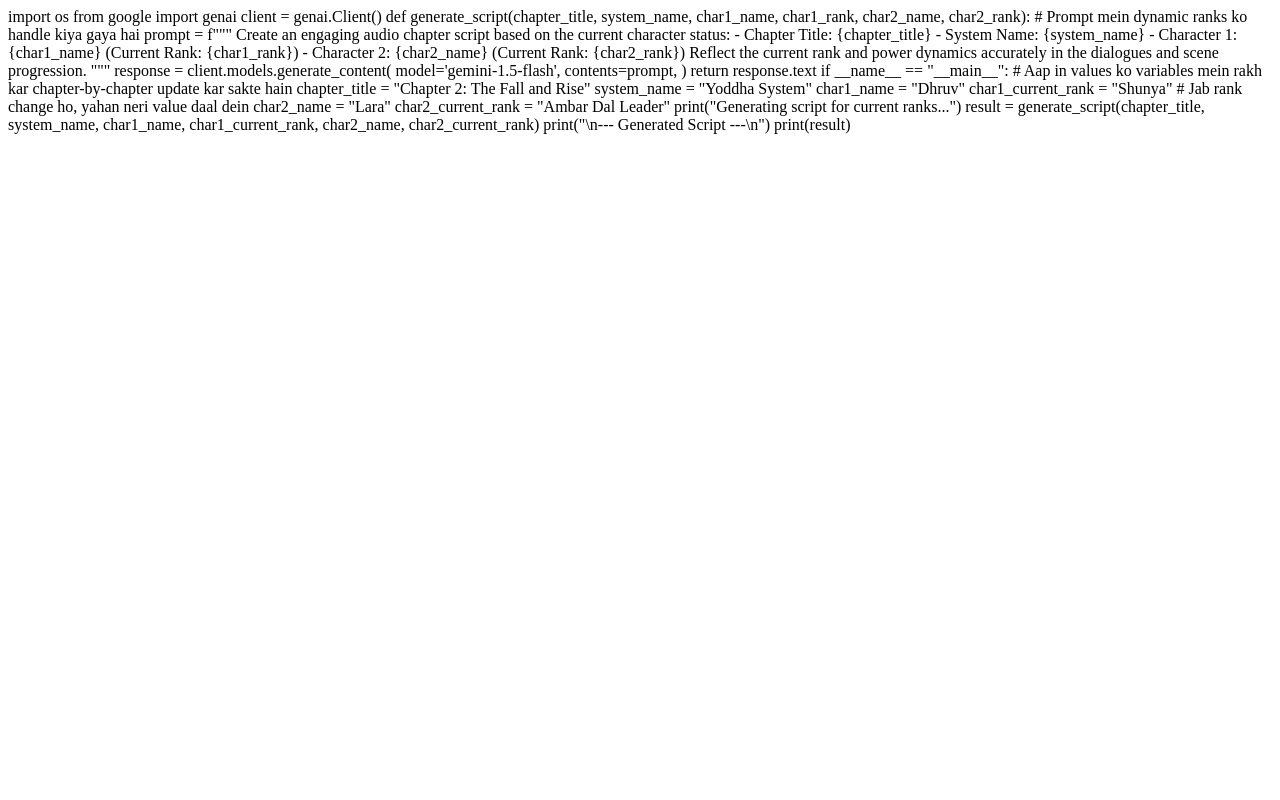
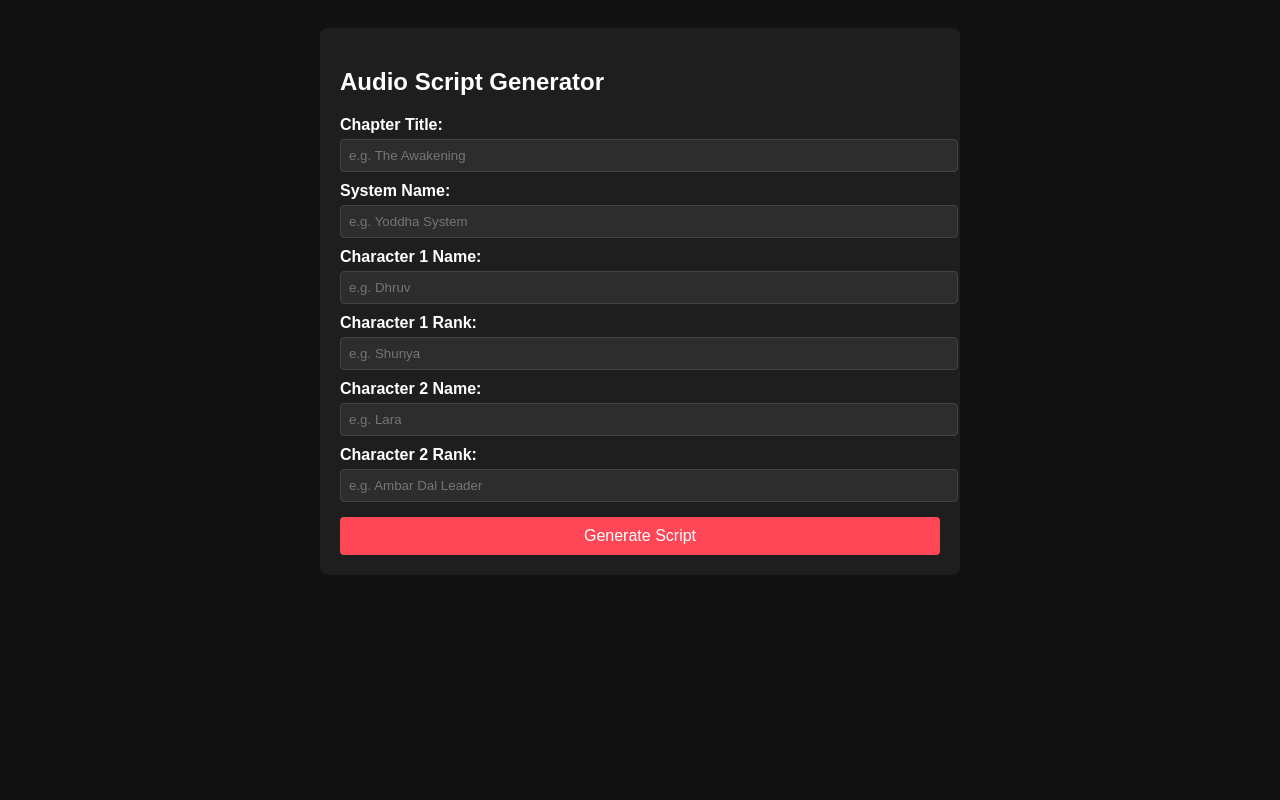
Before and after one commit to badmashromeo0007-design/-, a Flask app: page / in a window 1280 px wide. Run offline with Flask 3, Linux system fonts and the light colour scheme.

Commit message:
Update HTML template for audio script generator

```diff
--- a/templates/index.html
+++ b/templates/index.html
@@ -1,39 +1,48 @@
-import os
-from google import genai
+<!DOCTYPE html>
+<html lang="en">
+<head>
+    <meta charset="UTF-8">
+    <meta name="viewport" content="width=device-width, initial-scale=1.0">
+    <title>Audio Script Generator</title>
+    <style>
+        body { font-family: Arial, sans-serif; background-color: #121212; color: #fff; padding: 20px; }
+        .container { max-width: 600px; margin: auto; background: #1e1e1e; padding: 20px; border-radius: 8px; }
+        label { display: block; margin-top: 10px; font-weight: bold; }
+        input, select, textarea { width: 100%; padding: 8px; margin-top: 5px; background: #2d2d2d; border: 1px solid #444; color: #fff; border-radius: 4px; }
+        button { margin-top: 15px; width: 100%; padding: 10px; background: #ff4757; color: white; border: none; font-size: 16px; border-radius: 4px; cursor: pointer; }
+        button:hover { background: #ff6b81; }
+        .result { margin-top: 20px; background: #2d2d2d; padding: 15px; border-radius: 4px; white-space: pre-wrap; }
+    </style>
+</head>
+<body>
+    <div class="container">
+        <h2>Audio Script Generator</h2>
+        <form method="POST">
+            <label>Chapter Title:</label>
+            <input type="text" name="chapter_title" placeholder="e.g. The Awakening" required>
 
-client = genai.Client()
+            <label>System Name:</label>
+            <input type="text" name="system_name" placeholder="e.g. Yoddha System" required>
 
-def generate_script(chapter_title, system_name, char1_name, char1_rank, char2_name, char2_rank):
-    # Prompt mein dynamic ranks ko handle kiya gaya hai
-    prompt = f"""
-    Create an engaging audio chapter script based on the current character status:
-    - Chapter Title: {chapter_title}
-    - System Name: {system_name}
-    - Character 1: {char1_name} (Current Rank: {char1_rank})
-    - Character 2: {char2_name} (Current Rank: {char2_rank})
+            <label>Character 1 Name:</label>
+            <input type="text" name="char1_name" placeholder="e.g. Dhruv" required>
 
-    Reflect the current rank and power dynamics accurately in the dialogues and scene progression.
-    """
+            <label>Character 1 Rank:</label>
+            <input type="text" name="char1_rank" placeholder="e.g. Shunya" required>
 
-    response = client.models.generate_content(
-        model='gemini-1.5-flash',
-        contents=prompt,
-    )
+            <label>Character 2 Name:</label>
+            <input type="text" name="char2_name" placeholder="e.g. Lara" required>
 
-    return response.text
+            <label>Character 2 Rank:</label>
+            <input type="text" name="char2_rank" placeholder="e.g. Ambar Dal Leader" required>
 
-if __name__ == "__main__":
-    # Aap in values ko variables mein rakh kar chapter-by-chapter update kar sakte hain
-    chapter_title = "Chapter 2: The Fall and Rise"
-    system_name = "Yoddha System"
+            <button type="submit">Generate Script</button>
+        </form>
 
-    char1_name = "Dhruv"
-    char1_current_rank = "Shunya" # Jab rank change ho, yahan neri value daal dein
-
-    char2_name = "Lara"
-    char2_current_rank = "Ambar Dal Leader"
-
-    print("Generating script for current ranks...")
-    result = generate_script(chapter_title, system_name, char1_name, char1_current_rank, char2_name, char2_current_rank)
-    print("\n--- Generated Script ---\n")
-    print(result)
+        {% if generated_script %}
+            <h3>Generated Script:</h3>
+            <div class="result">{{ generated_script }}</div>
+        {% endif %}
+    </div>
+</body>
+</html>
```
